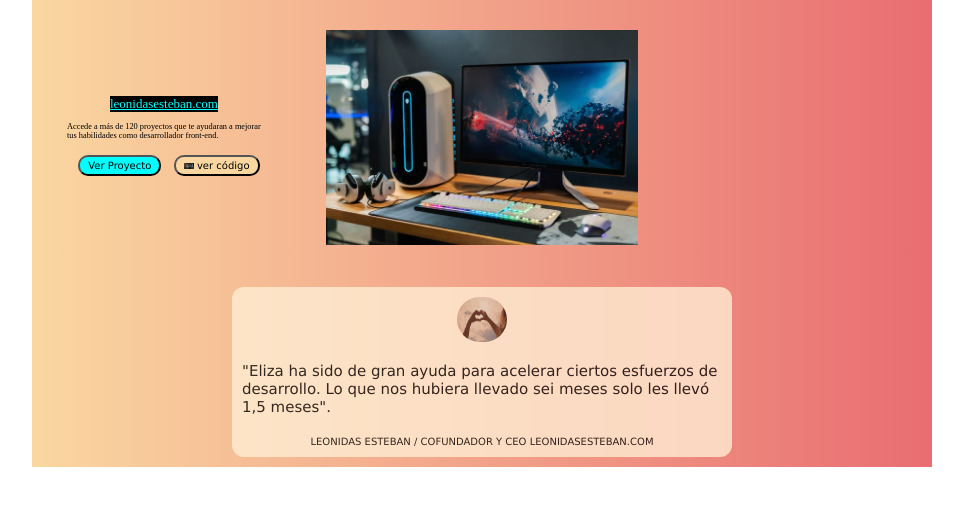
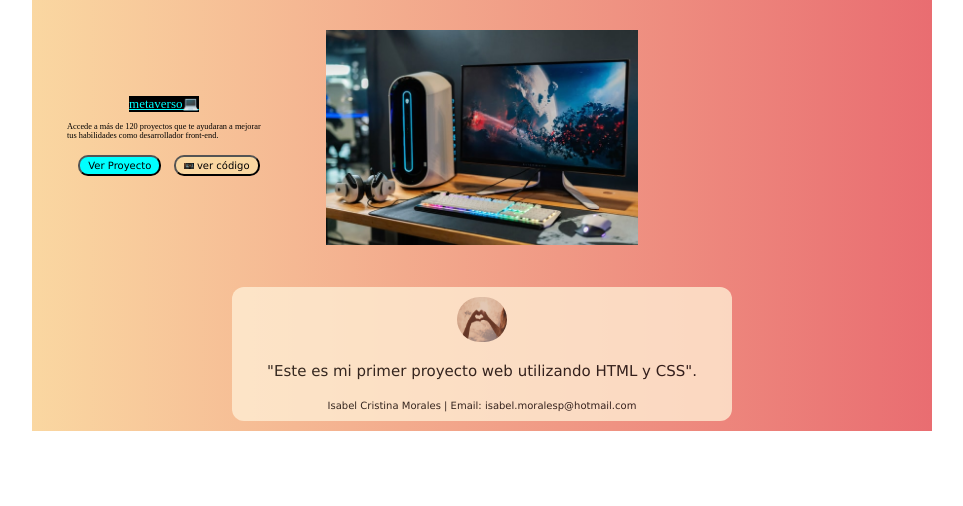
Before and after one commit to isatech11/Practicando-CSS, a plain HTML site: page index.html in a window 1280 px wide. Shown: the whole page, without its empty margins (158-1121 px from the left). Drawn offline with Linux system fonts and the light colour scheme.

Commit message:
este es mi segundo commit

```diff
--- a/index.html
+++ b/index.html
@@ -11,7 +11,7 @@
     <Main>
         <div class="uno">
         <div class= "primero">
-          <a href="https://leonidasesteban.com/">leonidasesteban.com</a>
+          <a href="https://www.facebook.com/Isacmp">metaverso💻</a>
           <small> Accede a más de 120 proyectos que te ayudaran a mejorar<br/> tus habilidades como desarrollador front-end.</small>
         <div>
           <button class= "boton1"> Ver Proyecto</button>
@@ -28,8 +28,8 @@
     <div class="padre">
      <div class="dos">
          <img class= "persona" src="./IMG/dani-guitarra-7JbUsmYPwP8-unsplash (2).jpg" alt="persona">
-         <p class="textouno"> "Eliza ha sido de gran ayuda para acelerar ciertos esfuerzos de desarrollo. Lo que nos hubiera llevado sei meses solo les llevó 1,5 meses".</p>
-         <p class="textodos">LEONIDAS ESTEBAN / COFUNDADOR Y CEO LEONIDASESTEBAN.COM</p>
+         <p class="textouno"> "Este es mi primer proyecto web utilizando HTML y CSS".</p>
+         <p class="textodos"> Isabel Cristina Morales | Email: isabel.moralesp@hotmail.com</p>
         </div>
     </div>
 </Main>
```
